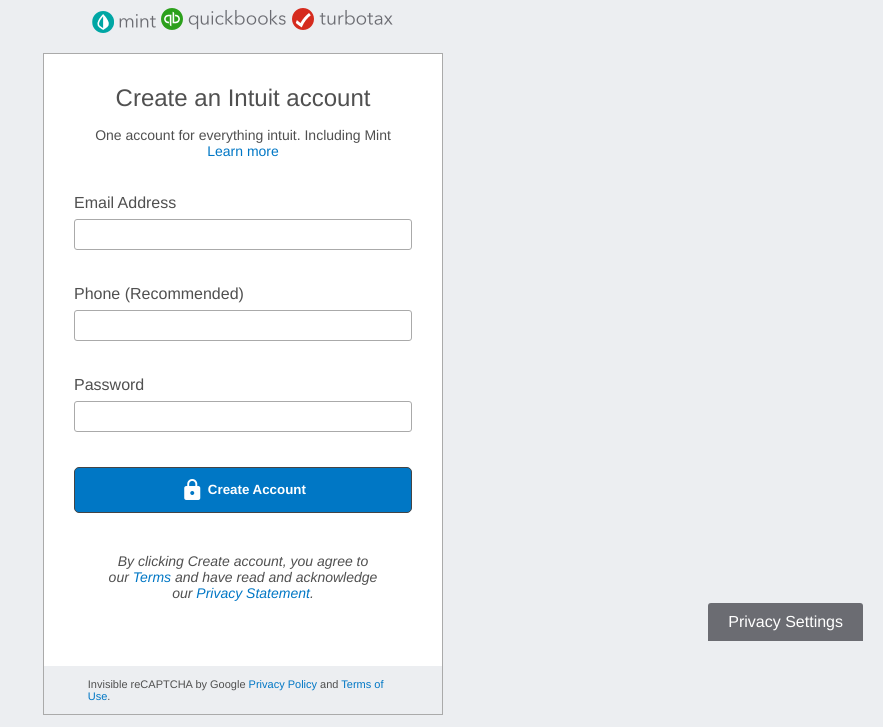
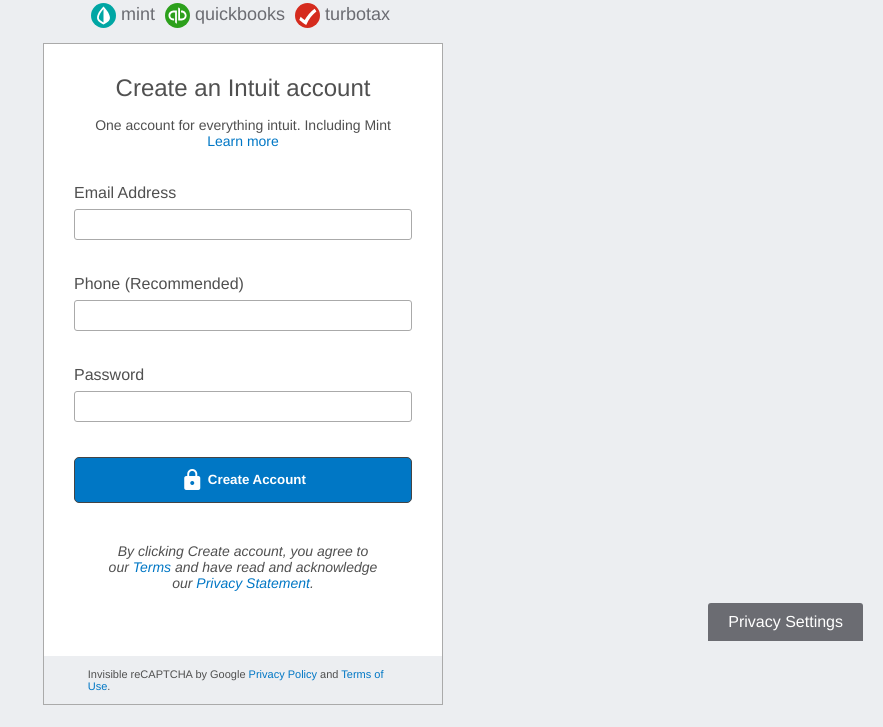
Before and after one commit to aldemeery/mint-signup, a website: page index.html in a window 1280 px wide. Shown: the part 159-886 px from the top of the page, without its empty margins (397-1280 px from the left). Drawn offline with Linux system fonts and the light colour scheme.

Commit message:
Separated Icons and Text

```diff
--- a/index.html
+++ b/index.html
@@ -1,17 +1,12 @@
 <!DOCTYPE html>
 <html lang="en">
+
 <head>
     <meta charset="UTF-8" />
     <meta name="viewport" content="width=device-width, initial-scale=1.0" />
     <title>Mint Signup</title>
-        <link
-            href="https://fonts.googleapis.com/css?family=Nunito:200,600"
-            rel="stylesheet"
-        />
-        <link
-            href="https://fonts.googleapis.com/icon?family=Material+Icons"
-            rel="stylesheet"
-        />
+    <link href="https://fonts.googleapis.com/css?family=Nunito:200,600" rel="stylesheet" />
+    <link href="https://fonts.googleapis.com/icon?family=Material+Icons" rel="stylesheet" />
     <link rel="stylesheet" href="style.css" />
 </head>
 
@@ -38,20 +33,23 @@
             <div class="services">
                 <span class="service">
                         <a href="#">
-                            <img src="./images/mint.png" alt="mint" />
+                            <img src="./images/mint.svg" alt="mint" />
+                            Mint
                         </a>
                     </span>
                 <span class="service">
                         <a href="#">
                             <img
-                                src="./images/quickbooks.png"
+                                src="./images/quickbooks.svg"
                                 alt="quickbooks"
                             />
+                            QuickBooks
                         </a>
                     </span>
                 <span class="service">
                         <a href="#">
-                            <img src="./images/trubotax.png" alt="turbotax" />
+                            <img src="./images/turbotax.svg" alt="turbotax" />
+                            TurboTax
                         </a>
                     </span>
             </div>
@@ -73,11 +71,7 @@
                     </div>
                     <div class="input-group">
                         <label for="password">Password</label>
-                            <input
-                                type="password"
-                                name="password"
-                                id="password"
-                            />
+                        <input type="password" name="password" id="password" />
                     </div>
                     <button type="submit" class="btn btn-block">
                             <i class="material-icons">lock</i>
@@ -85,8 +79,7 @@
                         </button>
                     <p class="disclaimer">
                         By clicking Create account, you agree to our
-                            <a href="#">Terms</a> and have read and acknowledge
-                            our <a href="#">Privacy Statement</a>.
+                        <a href="#">Terms</a> and have read and acknowledge our <a href="#">Privacy Statement</a>.
                     </p>
                 </form>
             </div>
@@ -106,14 +99,12 @@
             <a href="#">Security</a>
         </div>
         <div class="copyright">
-                © 2020 Intuit, Inc. All rights reserved. Intuit, QuickBooks, QB,
-                TurboTax, ProConnect and Mint are registered trademarks of
-                Intuit Inc. Terms and conditions, features, support, pricing,
-                and service options subject to change without notice.
+            © 2020 Intuit, Inc. All rights reserved. Intuit, QuickBooks, QB, TurboTax, ProConnect and Mint are registered trademarks of Intuit Inc. Terms and conditions, features, support, pricing, and service options subject to change without notice.
         </div>
     </footer>
     <div class="privacy-button">
         <a href="#">Privacy Settings</a>
     </div>
 </body>
+
 </html>
--- a/style.css
+++ b/style.css
@@ -6,11 +6,11 @@
     font-family: inherit;
 }
 
+
 /*=================*/
 
 body {
-    font-family: "AvenirNext", Avenir, "Helvetica Neue", Helvetica, Arial,
-        sans-serif;
+    font-family: "AvenirNext", Avenir, "Helvetica Neue", Helvetica, Arial, sans-serif;
     font-weight: normal;
     color: #505050;
     background-color: #eceef1;
@@ -29,6 +29,7 @@
     color: #0077c5;
 }
 
+
 /*=== Header ====*/
 
 header {
@@ -41,6 +42,7 @@
     margin: auto;
     width: 118px;
 }
+
 
 /*=== Container ====*/
 
@@ -73,7 +75,18 @@
 
 .services a {
     text-decoration: none;
+    color: #6b6c72;
+    font-size: 18px;
+    margin-right: 5px;
+    text-transform: lowercase;
 }
+
+.services img {
+    width: 25px;
+    display: inline-block;
+    vertical-align: middle;
+}
+
 
 /*=== Form ====*/
 
@@ -158,6 +171,7 @@
     text-decoration: none;
 }
 
+
 /*=== Footer ====*/
 
 footer .links a {
@@ -182,6 +196,7 @@
     text-align: center;
 }
 
+
 /*=== Privacy Button ====*/
 
 .privacy-button {
```
Also changed, not shown: CHANGELOG.md, images/mint.svg (added), images/quickbooks.svg (added), images/turbotax.svg (added). Lines whose indentation alone changed are shown as unchanged.
